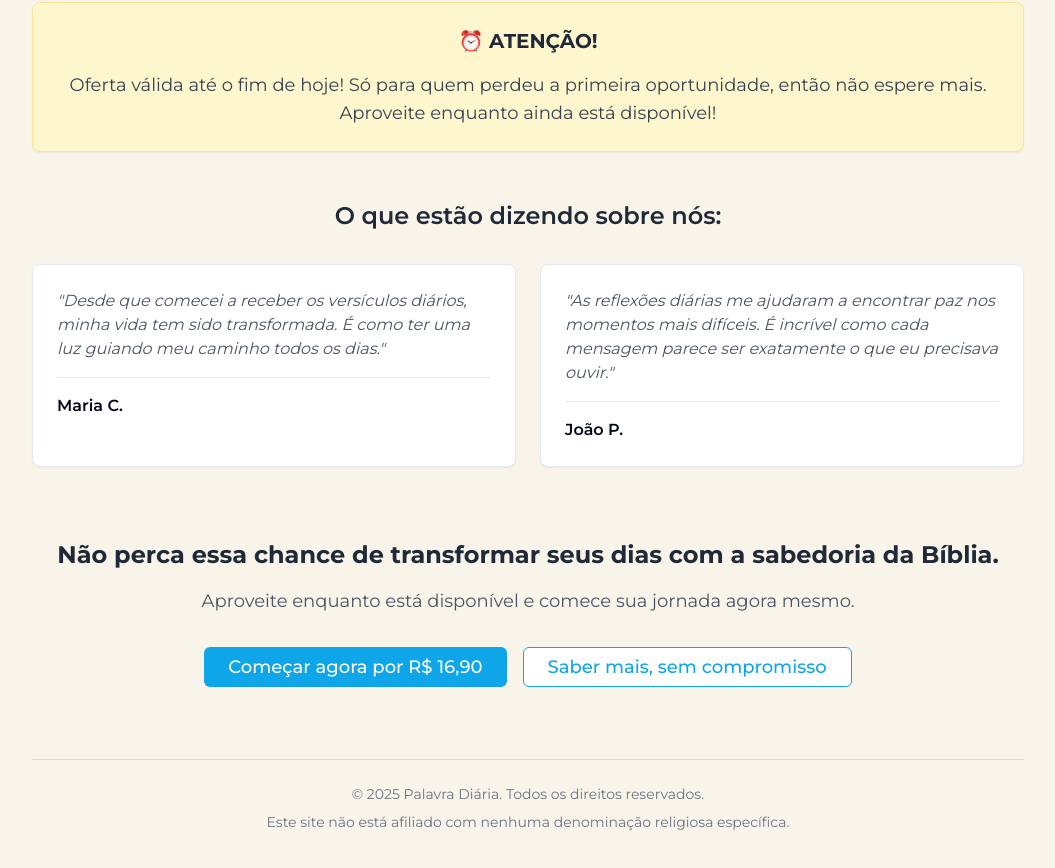
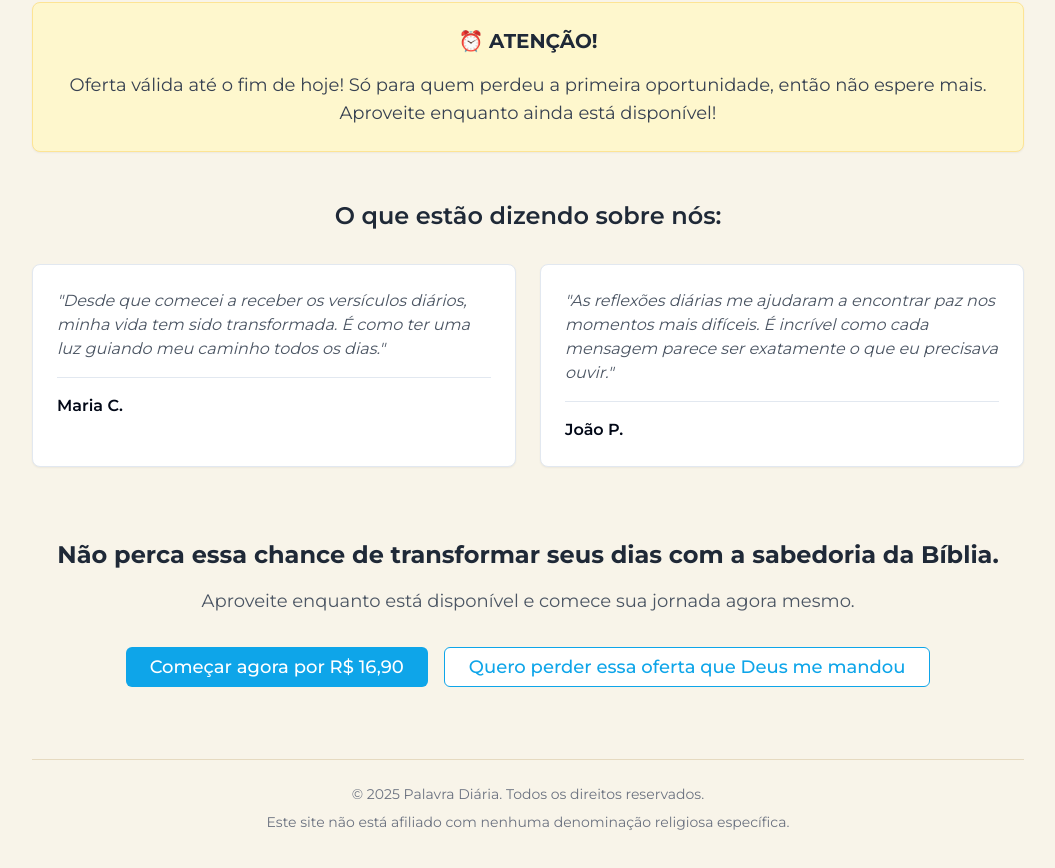
Before and after one commit to nandosouto/divine-daily-words, a React (Vite) app: page / in a window 1280 px wide. Shown: the part 1502-2370 px from the top of the page, without its empty margins (112-1167 px from the left). Built offline with nearby package versions, Linux system fonts and the light colour scheme.

Commit message:
Refactor: Update button text
Update the button text to "Quero perder essa oferta que Deus me mandou".

```diff
--- a/src/components/DownsellPage.tsx
+++ b/src/components/DownsellPage.tsx
@@ -1,4 +1,3 @@
-
 import React from 'react';
 import { Button } from "@/components/ui/button";
 import { Card } from "@/components/ui/card";
@@ -148,7 +147,7 @@ const DownsellPage: React.FC = () => {
             </a>
             <a href="https://pay.cakto.com.br/itbbung" target="_blank" rel="noopener noreferrer">
               <Button variant="outline" className="border-softBlue-500 text-softBlue-500 hover:bg-softBlue-100 py-3 px-6 rounded-md text-lg w-full md:w-auto">
-                Saber mais, sem compromisso
+                Quero perder essa oferta que Deus me mandou
               </Button>
             </a>
           </div>
```
